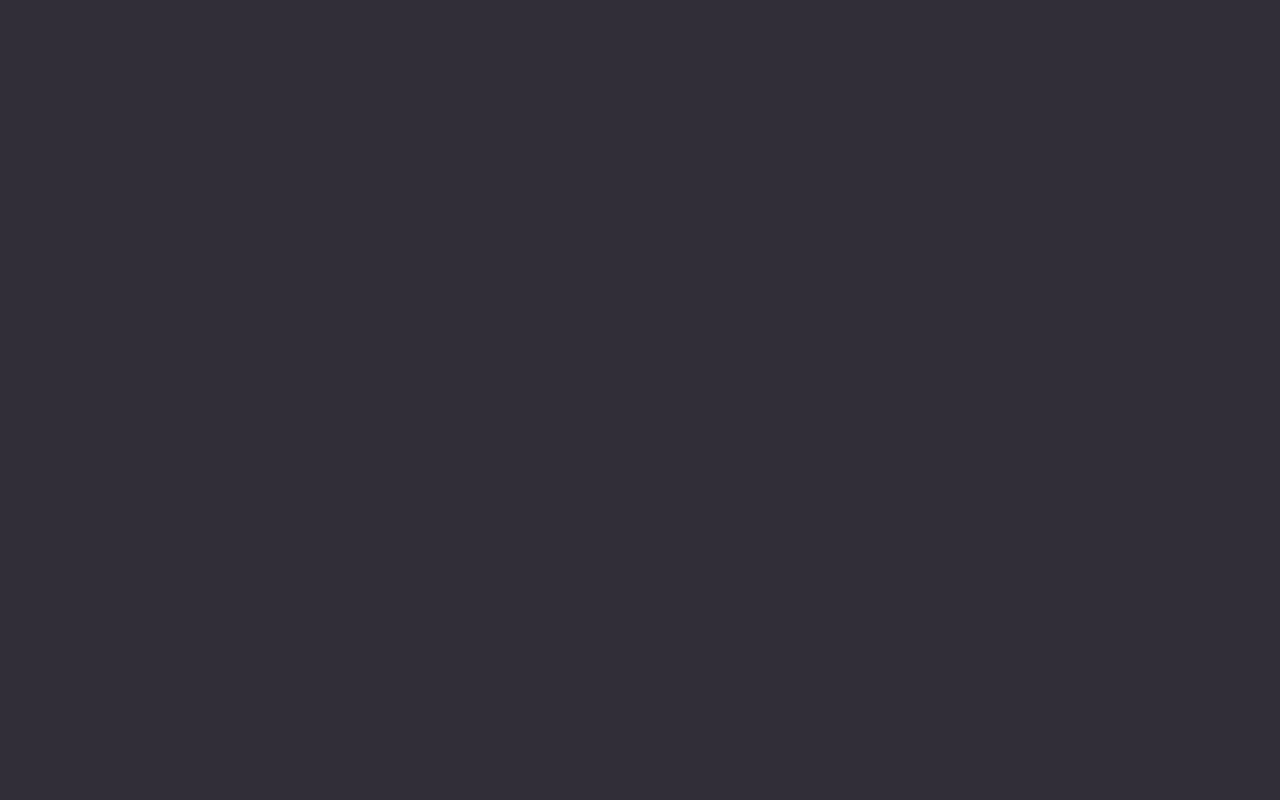
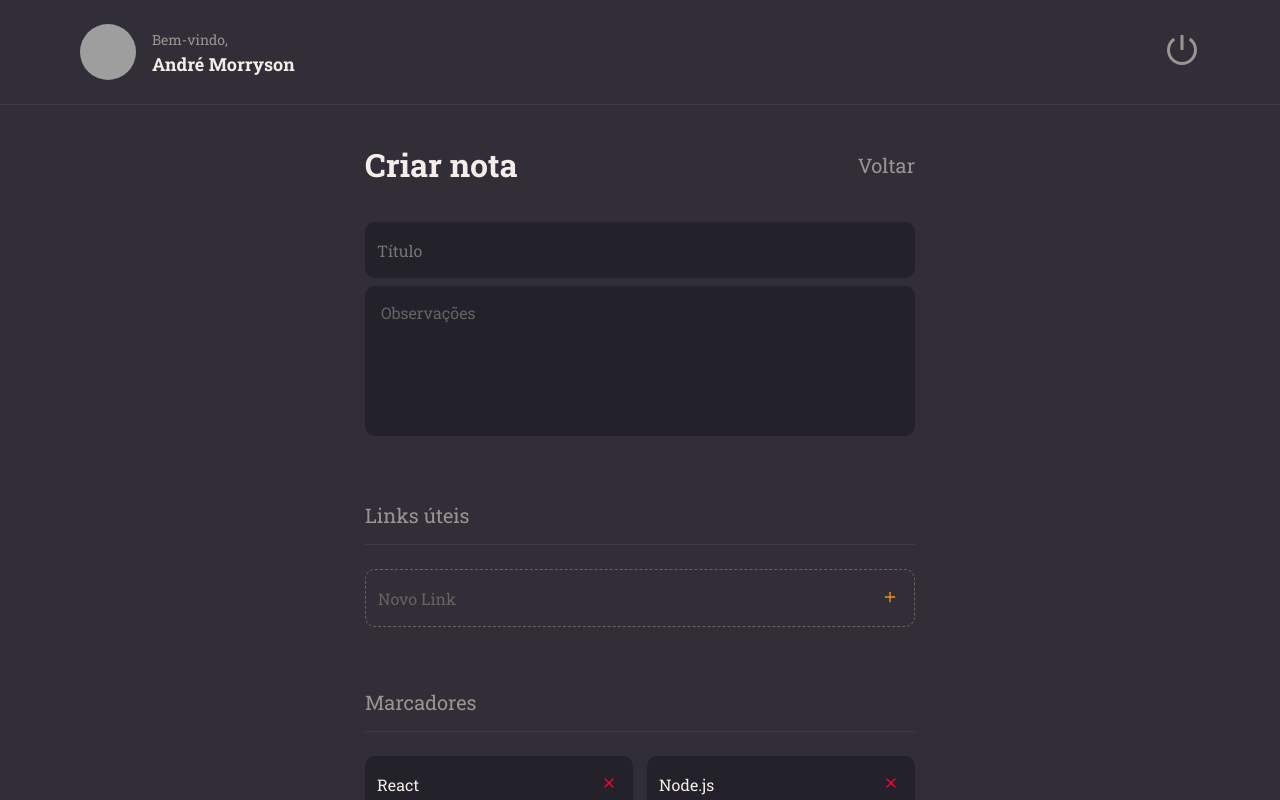
Before and after one commit to 4BurnerStove/RocketNotes, a React (Vite) app: page /NewNote in a window 1280 px wide. Before the commit this address had no page. Built offline with nearby package versions, Linux system fonts and the light colour scheme; grey boxes are pictures that could not be loaded.

Commit message:
Adicionando links

```diff
--- a/package.json
+++ b/package.json
@@ -10,6 +10,7 @@
     "preview": "vite preview"
   },
   "dependencies": {
+    "axios": "^1.4.0",
     "react": "^18.2.0",
     "react-dom": "^18.2.0",
     "react-icons": "^4.9.0",
--- a/src/components/NoteItem/index.jsx
+++ b/src/components/NoteItem/index.jsx
@@ -2,7 +2,7 @@ import { FiPlus, FiX } from 'react-icons/fi'
 
 import { Container } from './styled'
 
-export function NoteItem({ isNew, value, onClick, ...rest}){
+export function NoteItem({ isNew = false, value, onClick, ...rest}){
   return(
     <Container isNew={isNew}>
       <input
--- a/src/pages/NewNote/index.jsx
+++ b/src/pages/NewNote/index.jsx
@@ -1,3 +1,5 @@
+import { useState } from 'react'
+
 import { Header } from '../../components/Header'
 import { Input } from '../../components/Input'
 import { Textarea } from '../../components/Textarea'
@@ -9,6 +11,18 @@ import { Link } from 'react-router-dom'
 import { Container, Form } from './styles'
 
 export function NewNote() {
+  const [links, setLinks] = useState([])
+  const [newLink, setNewLink] = useState('')
+
+  function handleAddLink(){
+    if(!newLink){
+      return
+    }
+
+    setLinks(prevState => [...prevState, newLink])
+    setNewLink('')
+  }
+
   return (
     <Container>
       <Header></Header>
@@ -22,8 +36,24 @@ export function NewNote() {
           <Textarea placeholder='Observações'></Textarea>
 
           <Section name='Links úteis'>
-            <NoteItem value='https://www.google.com'></NoteItem>
-            <NoteItem placeholder='Novo link' isNew></NoteItem>
+            {
+              links.map((link, index) => (
+                <NoteItem
+                key={String(index)}
+                value={link}
+                onClick={() => {}}
+              ></NoteItem>
+              ))
+            }
+
+            <NoteItem
+              isNew
+              placeholder="Novo Link"
+              value={newLink}
+              onChange={e => setNewLink(e.target.value)}
+              onClick={handleAddLink}
+            ></NoteItem>
+
           </Section>
 
           <Section name='Marcadores'>
--- a/src/pages/SignUp/index.jsx
+++ b/src/pages/SignUp/index.jsx
@@ -4,7 +4,7 @@ import { Input } from '../../components/Input'
 import { FiMail, FiLock, FiUser } from 'react-icons/fi'
 import { Button } from '../../components/Button'
 import { Container, Form, AlButtonText, Background } from './styles'
-import { Link } from 'react-router-dom'
+import { Link, useNavigate } from 'react-router-dom'
 
 import { api } from '../../services/api'
 
@@ -12,6 +12,8 @@ export function SignUp() {
   const [name, setName] = useState("");
   const [email, setEmail] = useState("");
   const [password, setPassword] = useState("");
+  const navigate = useNavigate()
+
 
   function handleSignUp() {
     if(!name || !email || !password) {
@@ -21,14 +23,16 @@ export function SignUp() {
     api.post('/users', {name, email, password})
     .then(() => {
       alert('Usuário cadastrado com sucesso!')
+      navigate("/")
     })
     .catch(error => {
-      if(error.res){
-        alert(error.res.data.message)
+      if(error.response){
+        alert(error.response.data.message)
       }else{
         alert('Não foi possivel cadastrar usuário')
       }
     })
+
 
   }
 
@@ -65,7 +69,7 @@ export function SignUp() {
         <Button name='Cadastrar' onClick={handleSignUp}></Button>
 
         <Link to='/'>
-          <AlButtonText name='Voltar para o login' />
+          <AlButtonText type='button' name='Voltar para o login' />
         </Link>
 
       </Form>
--- a/src/routes/index.jsx
+++ b/src/routes/index.jsx
@@ -6,7 +6,7 @@ import { AuthRoutes } from "./auth.routes";
 export function Routes(){
   return(
     <BrowserRouter>
-      <AuthRoutes/>
+      <AppRoutes/>
     </BrowserRouter>
   )
 }
```
Also changed, not shown: 1 other file (tests, documents, lock files or other folders).
